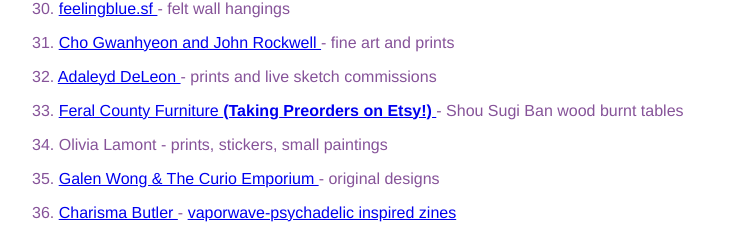
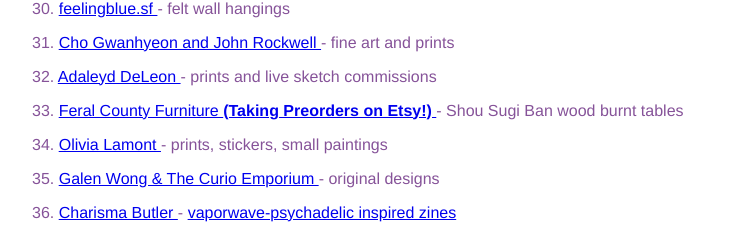
Before and after one commit to michellewong793/queer-art-fair-v2, a Next.js app: page /march-11-vendors in a window 1280 px wide. Shown: the part 1334-1560 px from the top of the page, without its empty margins (258-1014 px from the left). Built offline with nearby package versions, Linux system fonts and the light colour scheme.

Commit message:
add vendor

```diff
--- a/pages/march-11-vendors.js
+++ b/pages/march-11-vendors.js
@@ -45,7 +45,7 @@
      <p> 31. <a href="https://twobaldguysart.com/collections/gwanhyeun-joe?page=3"> Cho Gwanhyeon and John Rockwell </a> - fine art and prints </p>
      <p> 32. <a href="https://www.instagram.com/newt.kazoot"> Adaleyd DeLeon </a> - prints and live sketch commissions </p>
      <p> 33. <a href="/feralCounty"> Feral County Furniture <b> (Taking Preorders on Etsy!) </b> </a> - Shou Sugi Ban wood burnt tables </p>
-     <p> 34. Olivia Lamont  - prints, stickers, small paintings </p>
+     <p> 34. <a href="https://www.instagram.com/frenchtoastdoodles">Olivia Lamont </a> - prints, stickers, small paintings </p>
      <p> 35. <a href="https://www.etsy.com/shop/CurioDesignsEmporium"> Galen Wong & The Curio Emporium </a> - original designs </p>
      <p> 36. <a href="https://www.instagram.com/dontbedumbo_"> Charisma Butler </a> - <a href="thequeenbysartexistsat.threadless.com"> vaporwave-psychadelic inspired zines</a> </p>
      <p> 37. <a href="https://www.instagram.com/lili_designs_shop"> Lili Torres </a> - <a href="https://lilidesignsshop.square.site/"> custom stickers and tshirts </a> </p>
```
